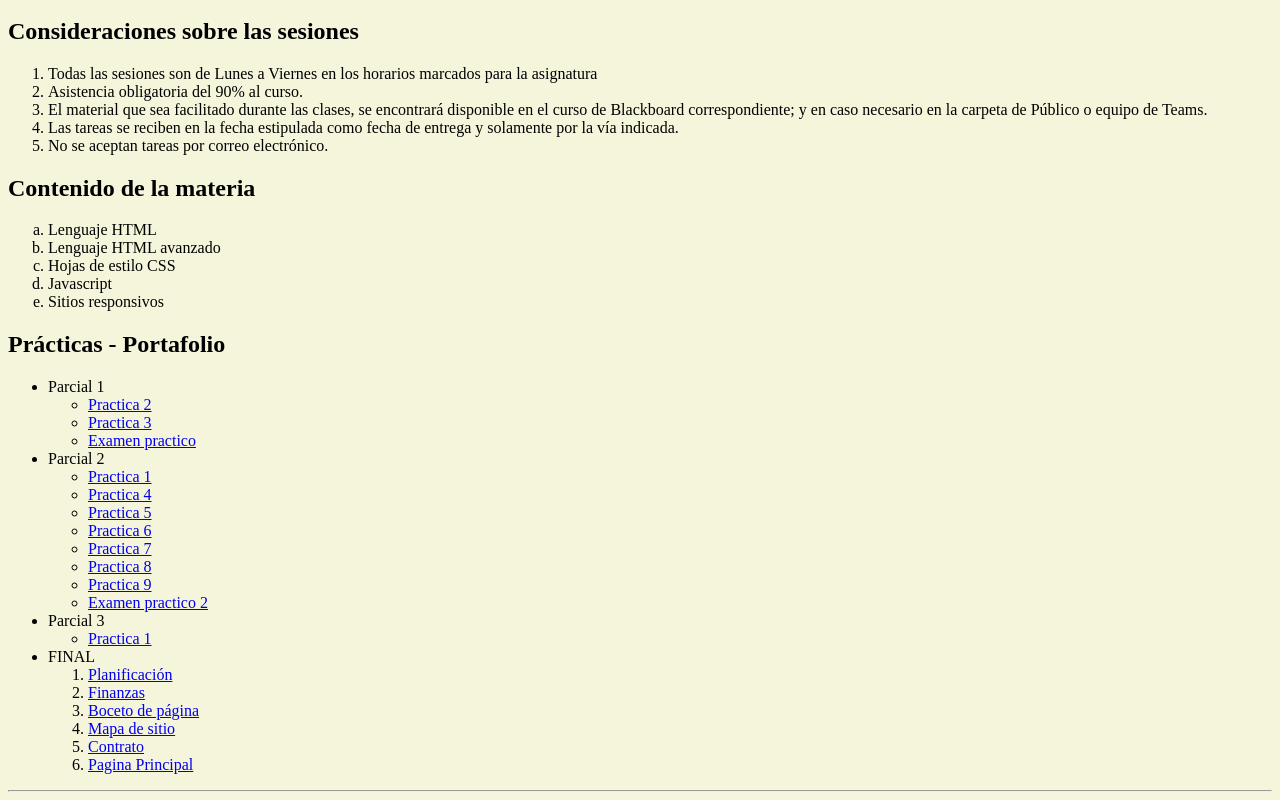
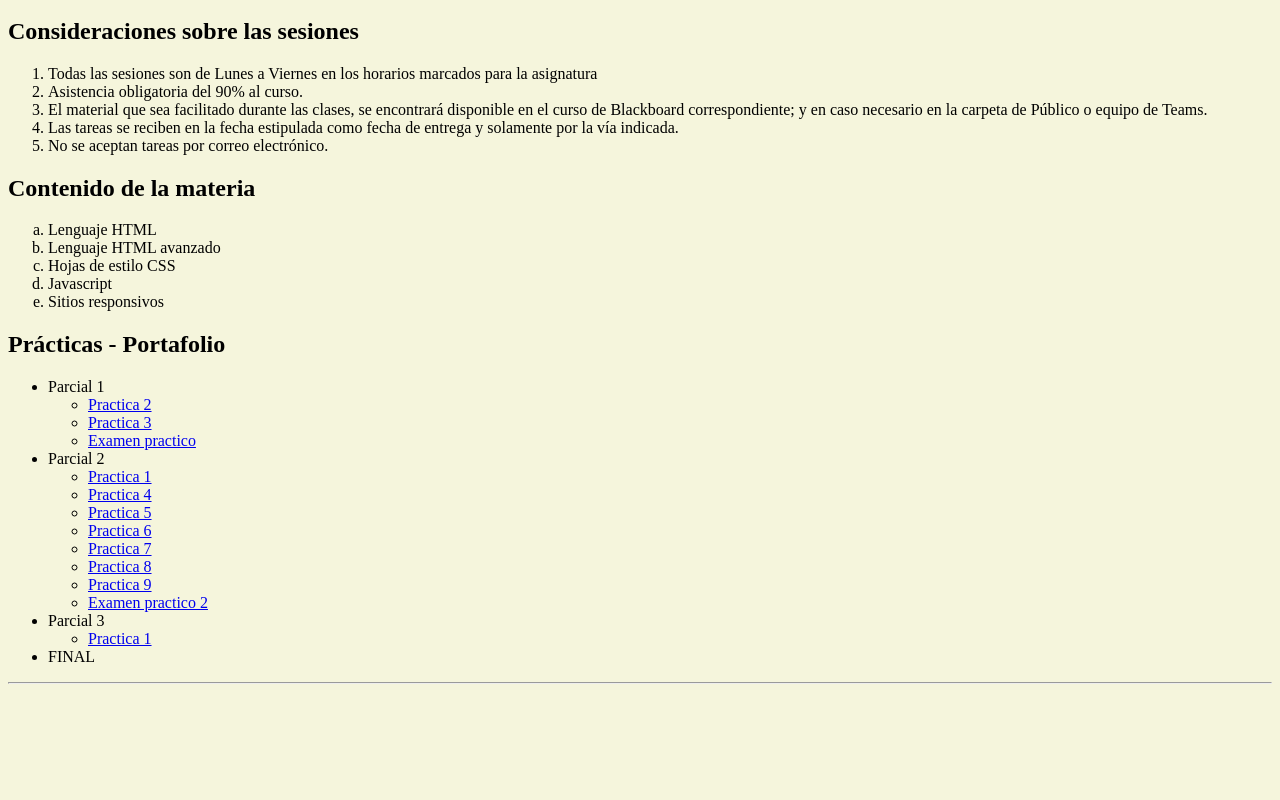
Before and after one commit to eaat9/Evidencias1, a plain HTML site: page index.html in a window 1280 px wide. Shown: the part 1018-1818 px from the top of the page. After the commit the page ends 1710 px from the top, so only its background shows below. Drawn offline with Linux system fonts and the light colour scheme.

Commit message:
Update index.html

```diff
--- a/index.html
+++ b/index.html
@@ -108,14 +108,6 @@ Además, cuentan con varias certificaciones de importancia en el área, actuales
 		<li><a href="https://eaat9.github.io/Evidencias1/operaciones.html">Practica 1</a></li>
 	</ul>
 	<li>FINAL</li>
-		<ol type="1">
-			<li><a href="Planificación.docx">Planificación</a></li>
-			<li><a href="costos.xlsx">Finanzas</a></li>
-			<li><a href="Boceto.pdf" >Boceto de página</a></li>
-			<li><a href="mapa.pdf">Mapa de sitio</a></li>
-			<li><a href="Contrato.docx">Contrato</a></li>
-			<li><a href="ProyectoFredy.html">Pagina Principal</a></li>
-		</ol>
 
 </ul>
 
```
